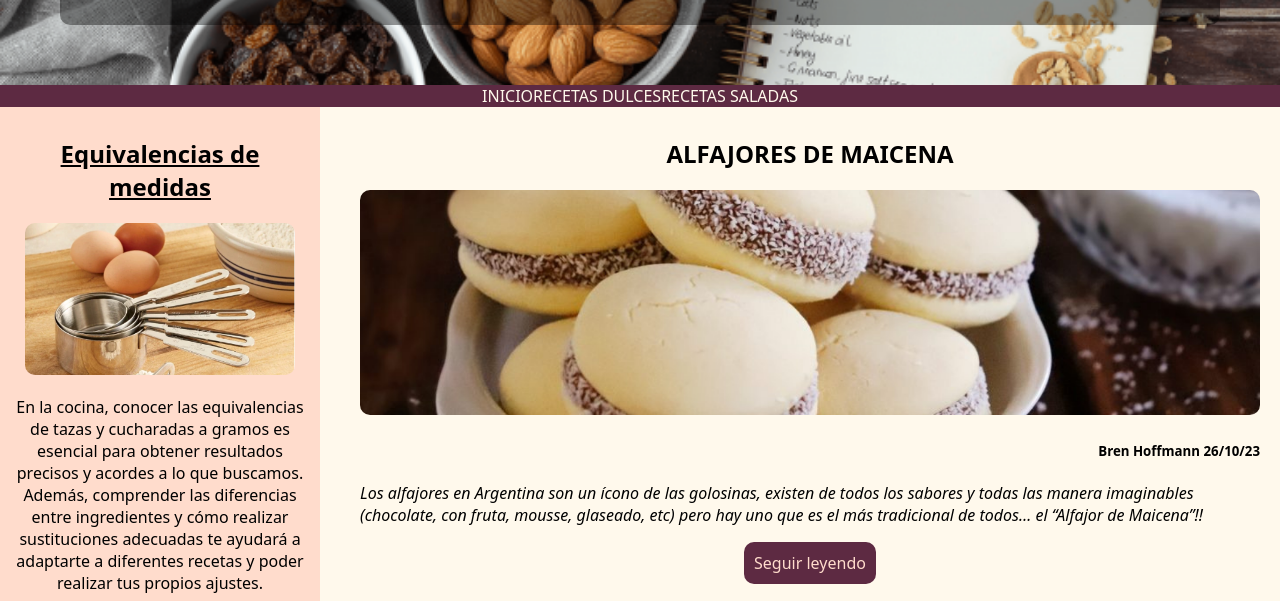
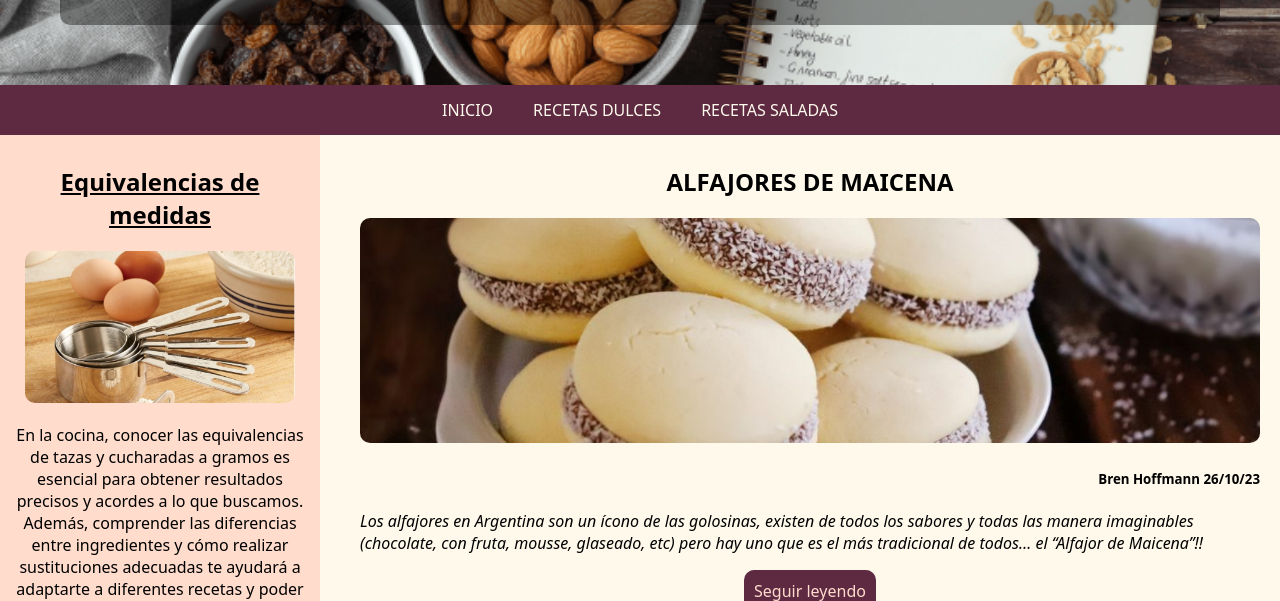
Before and after one commit to favnightmare/flexproject, a plain HTML site: page index.html in a window 1280 px wide. Shown: the part 192-793 px from the top of the page. Drawn offline with Linux system fonts and the light colour scheme.

Commit message:
Update style.css

```diff
--- a/public/css/style.css
+++ b/public/css/style.css
@@ -53,7 +53,7 @@ header div {
 }
 .navbar a {
     color: #FFF9EC;
-    padding: 14px 20 px;
+    padding: 14px 20px;
     text-decoration: none;
 }
 .navbar a:hover {
```
